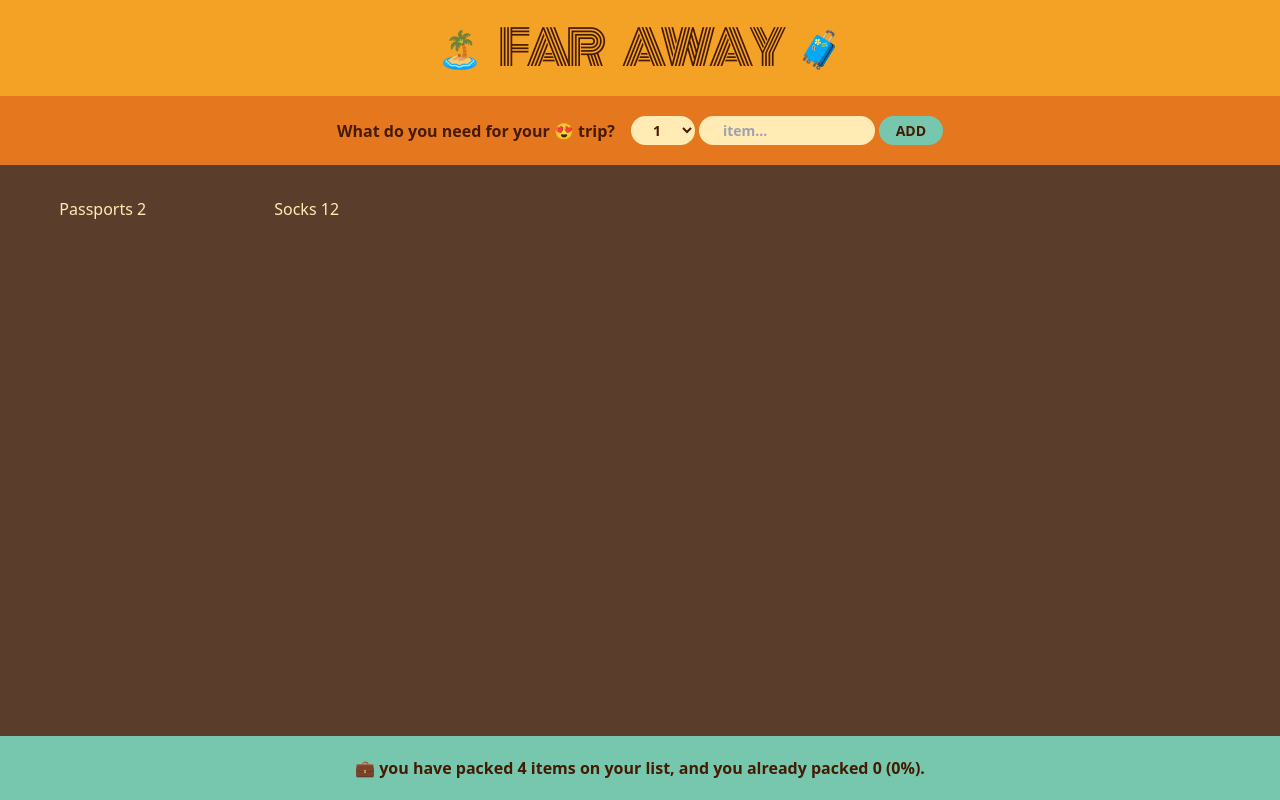
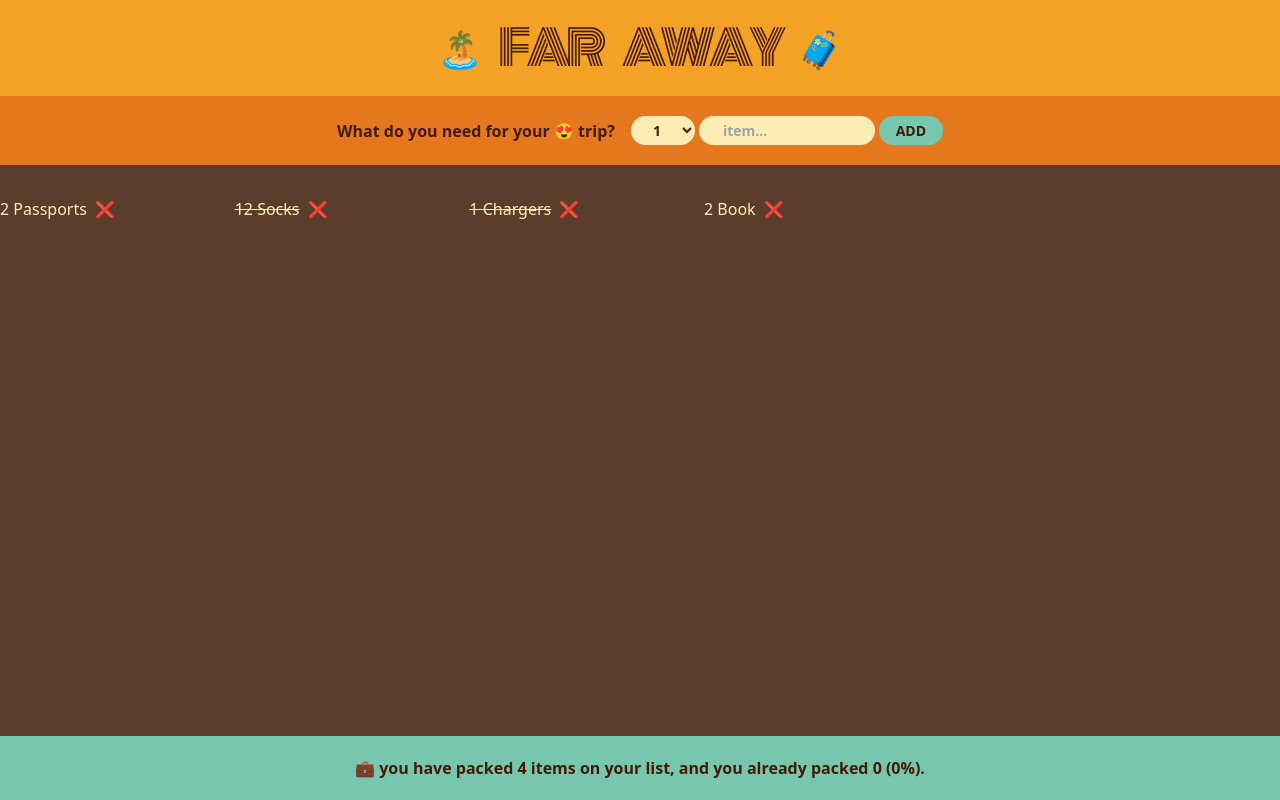
Before and after one commit to m-honarzade/Far-Away-Mini-App, a React (Vite) app: page / in a window 1280 px wide. Built offline with nearby package versions, Linux system fonts and the light colour scheme.

Commit message:
add submit functionality

```diff
--- a/src/components/Form.jsx
+++ b/src/components/Form.jsx
@@ -1,27 +1,52 @@
+import { useState } from "react";
+
 const Form = () => {
+  const [itemDescription, setItemDescription] = useState("");
+  const [itemNum, setItemNum] = useState(1);
+  const submitHandler = (e) => {
+    e.preventDefault();
+    if (!itemDescription) return;
+    const newItem = {
+      id: Date.now(),
+      description: itemDescription,
+      quantity: itemNum,
+      packed: false,
+    };
+    console.log(newItem);
+    setItemDescription("");
+    setItemNum(1);
+  };
   return (
     <div>
-      <form className="grid text-center md:flex md:flex-row justify-center items-center py-5 bg-[#e5771f]">
+      <form
+        onSubmit={submitHandler}
+        className="grid text-center md:flex md:flex-row justify-center items-center py-5 bg-[#e5771f]"
+      >
         <p className="font-semibold text-amber-950 md:mr-4 ">
           What do you need for your 😍 trip?
         </p>
         <div className="flex flex-row gap-1 mt-4 md:mt-0">
           <select
+            value={itemNum}
+            onChange={(e) => setItemNum(+e.target.value)}
             data-te-select-init
             className="pointer bg-[#ffebb3] text-amber-950 w-16 rounded-full py-1 text-center text-sm font-semibold"
           >
-            <option value="1">1</option>
-            <option value="2">2</option>
-            <option value="3">3</option>
-            <option value="4">4</option>
-            <option value="5">5</option>
-            <option value="6">6</option>
-            <option value="7">7</option>
-            <option value="8">8</option>
+            {Array.from({ length: 20 }, (_, i) => i + 1).map((num) => (
+              <option
+                key={num}
+                value={num}
+                className="bg-[#5a3e2b] text-[#ffebb3]"
+              >
+                {num}
+              </option>
+            ))}
           </select>
           <input
             type="text"
             placeholder="item..."
+            value={itemDescription}
+            onChange={(e) => setItemDescription(e.target.value)}
             className="pointer bg-[#ffebb3] w-44 rounded-full py-1 px-6 font-semibold text-amber-950 text-sm "
           />
           <button className="bg-[#76c7ad] uppercase pointer w-16 rounded-full py-1 text-sm font-semibold text-amber-950">
--- a/src/components/PackItems.jsx
+++ b/src/components/PackItems.jsx
@@ -1,9 +1,15 @@
 const PackItems = ({ item }) => {
   return (
-    <li>
-      <span>
-        {item.description} {item.quantity}
+    <li className="flex flex-row gap-x-2 px-4 md:px-0 ">
+      <span
+        className={`flex flex-row gap-x-2 whitespace-nowrap ${
+          item.packed ? "line-through" : ""
+        }`}
+      >
+        {item.quantity} {item.description}
       </span>
+
+      <button>❌</button>
     </li>
   );
 };
--- a/src/layout/PackingList.jsx
+++ b/src/layout/PackingList.jsx
@@ -2,12 +2,14 @@ import PackItems from "../components/PackItems";
 
 const initialItems = [
   { id: 1, description: "Passports", quantity: 2, packed: false },
-  { id: 2, description: "Socks", quantity: 12, packed: false },
+  { id: 2, description: "Socks", quantity: 12, packed: true },
+  { id: 3, description: "Chargers", quantity: 1, packed: true },
+  { id: 4, description: "Book", quantity: 2, packed: false },
 ];
 const PackingList = () => {
   return (
     <div className=" text-[#ffebb3] flex justify-center h-8">
-      <ul className=" py-8 grid grid-cols-3 gap-x-24 md:gap-x-32 md:grid-cols-4 lg:grid-cols-5 xl:grid-cols-6">
+      <ul className=" py-8 grid grid-cols-3 gap-x-8 gap-y-4 md:gap-x-32 md:grid-cols-4 lg:grid-cols-5 xl:grid-cols-6">
         {initialItems.map((item) => (
           <PackItems key={item.id} item={item} />
         ))}
```
